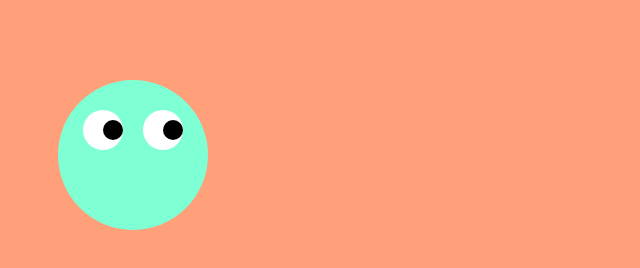
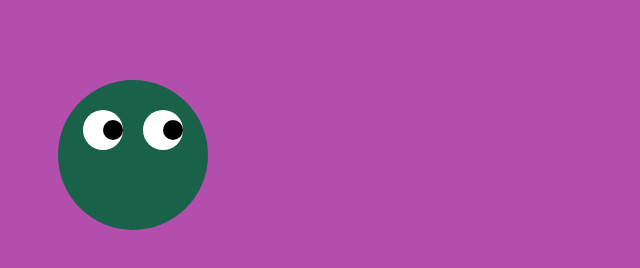
Before and after one commit to jam-82/moveBob, a plain HTML site: page index.html in a window 1280 px wide. Shown: the whole page, without its empty margins (0-640 px from the left). Drawn offline with Linux system fonts and the light colour scheme.

Commit message:
change backgroundcolor of body and backgroundcolor of .face

```diff
--- a/src/styles.css
+++ b/src/styles.css
@@ -3,11 +3,11 @@
 }  */
 
 body {
-    background-color: lightsalmon;
+    background-color: rgb(180, 78, 172);
 }
 
 .face {
-    background-color:aquamarine;
+    background-color:rgb(26, 97, 73);
     width: 150px;
     height: 150px;
     border-radius: 50%;
```
